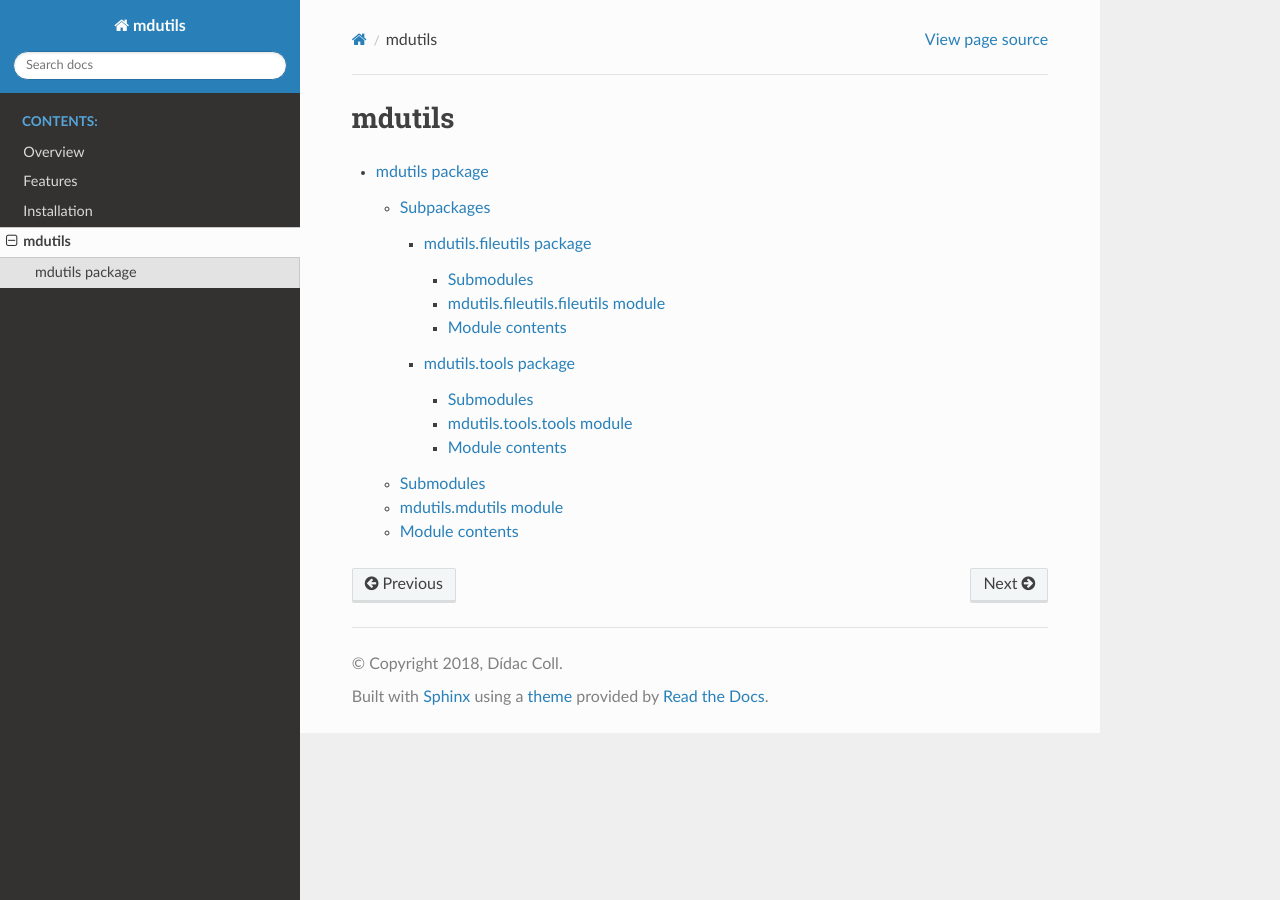
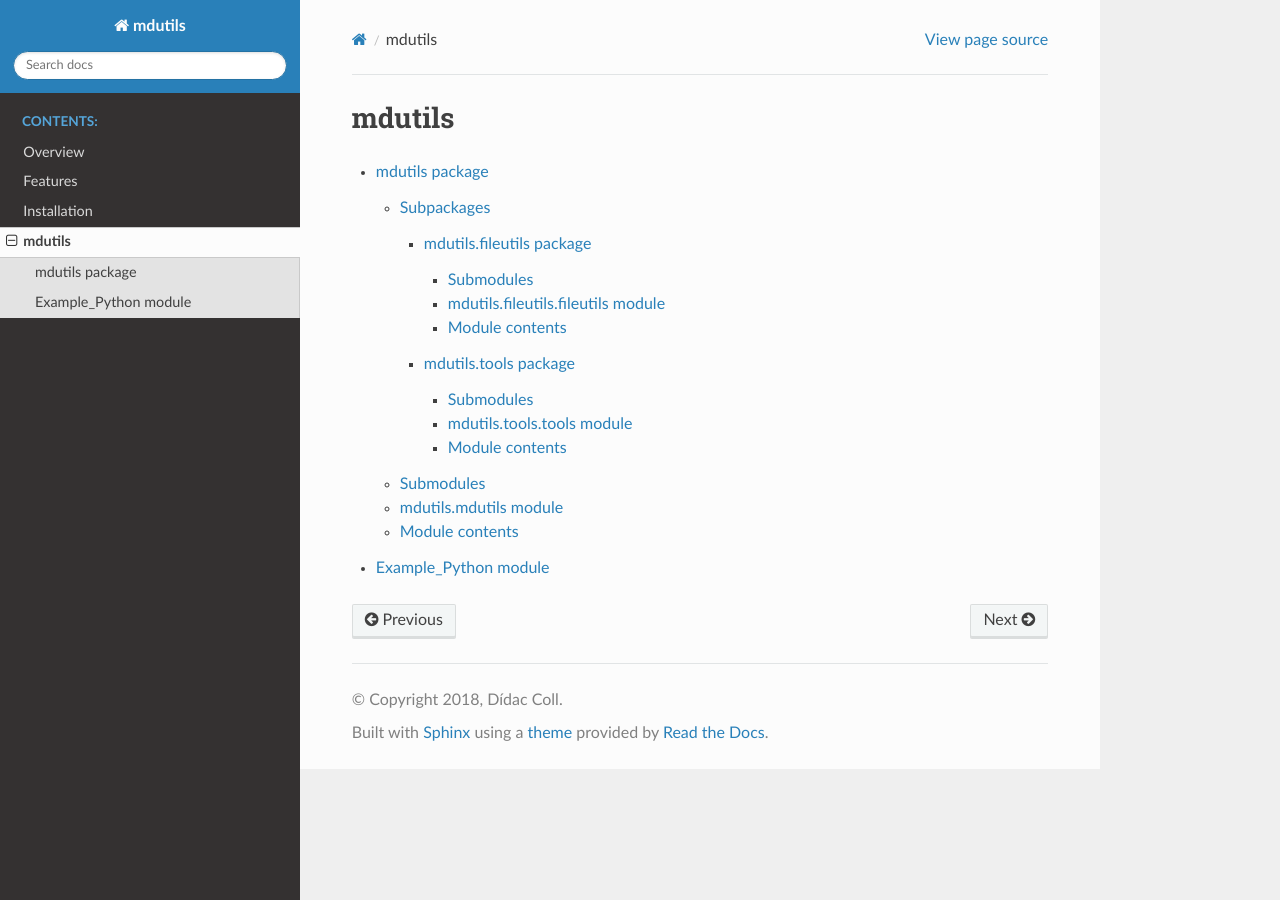
Before and after one commit to didix21/mdutils, a Sphinx documentation site: the page built from doc/source/modules.rst, in a window 1280 px wide. Built offline with Sphinx 7.4.7 and the Read the Docs theme 2.0.0, drawn with Linux system fonts in a browser that asks for light colours.

Commit message:
Added rst files from examples

```diff
--- /dev/null
+++ b/doc/source/Example_Python.rst
@@ -0,0 +1,7 @@
+Example\_Python module
+======================
+
+.. automodule:: Example_Python
+    :members:
+    :undoc-members:
+    :show-inheritance:
--- a/doc/source/modules.rst
+++ b/doc/source/modules.rst
@@ -5,3 +5,4 @@ mdutils
    :maxdepth: 4
 
    mdutils
+   Example_Python
```
